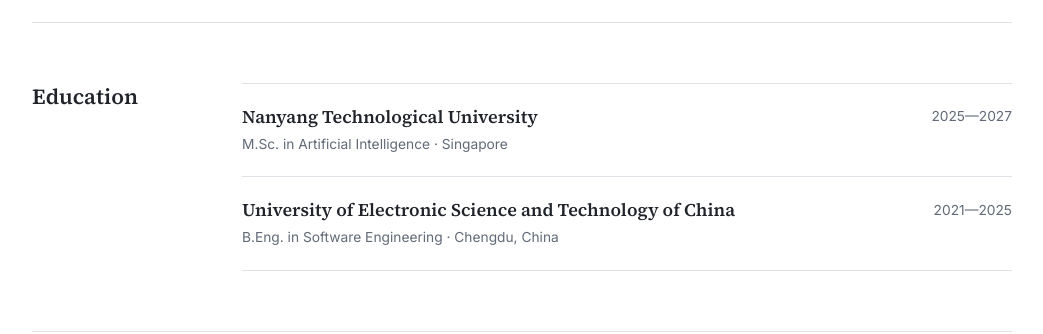
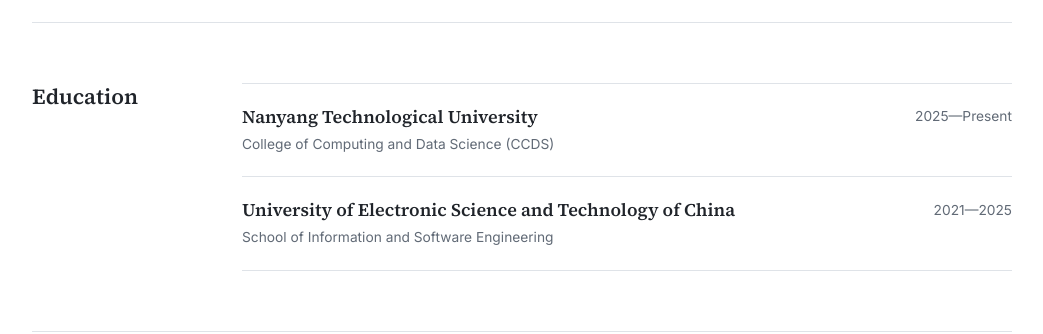
Before and after one commit to Liquidzk/Liquidzk.github.io, a Jekyll site: the page index.html, which Jekyll copies as it is, in a window 1280 px wide. Shown: the part 987-1321 px from the top of the page, without its empty margins (118-1161 px from the left). Built offline with Jekyll 4.4.1, drawn with Linux system fonts in a browser that asks for light colours.

Commit message:
Show colleges instead of degree details in education

```diff
--- a/index.html
+++ b/index.html
@@ -130,14 +130,14 @@
             <article class="education-item">
               <div>
                 <h3>Nanyang Technological University</h3>
-                <p>M.Sc. in Artificial Intelligence · Singapore</p>
+                <p>College of Computing and Data Science (CCDS)</p>
               </div>
-              <time>2025—2027</time>
+              <time>2025—Present</time>
             </article>
             <article class="education-item">
               <div>
                 <h3>University of Electronic Science and Technology of China</h3>
-                <p>B.Eng. in Software Engineering · Chengdu, China</p>
+                <p>School of Information and Software Engineering</p>
               </div>
               <time>2021—2025</time>
             </article>
```
